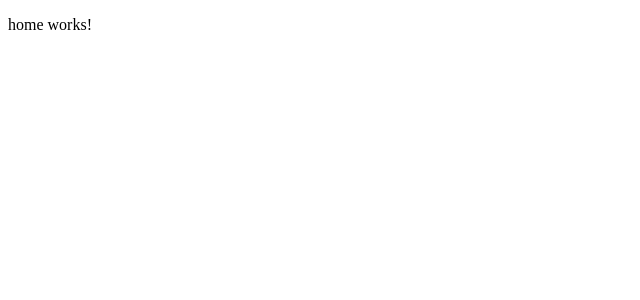
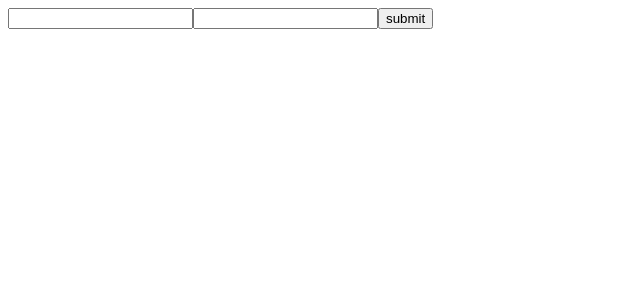
Before and after one commit to hossamabdullah/AngularAdminPanel, an Angular app: page /home in a window 1280 px wide. Shown: the top 300 px of the page, without its empty margins (0-640 px from the left). Built offline with nearby package versions, Linux system fonts and the light colour scheme.

Commit message:
test forms

```diff
--- a/src/app/app.module.ts
+++ b/src/app/app.module.ts
@@ -1,5 +1,6 @@
 import { BrowserModule } from '@angular/platform-browser';
 import { NgModule } from '@angular/core';
+import { ReactiveFormsModule } from '@angular/forms';
 
 import {AppRoutingModule} from './app-routing.module'
 import { AppComponent } from './app.component';
@@ -12,7 +13,8 @@ import { HomeComponent } from './home/home.component';
   ],
   imports: [
     BrowserModule,
-    AppRoutingModule
+    AppRoutingModule,
+    ReactiveFormsModule
   ],
   providers: [],
   bootstrap: [AppComponent]
--- a/src/app/home/home.component.html
+++ b/src/app/home/home.component.html
@@ -1,3 +1,5 @@
-<p>
-  home works!
-</p>
+<form [formGroup]="sampleForm" (ngSubmit)="save()">
+  <input type="text" formControlName="username"/>
+  <input type="password" formControlName="password"/>
+  <input type="submit" value="submit"/>
+</form>
--- a/src/app/home/home.component.ts
+++ b/src/app/home/home.component.ts
@@ -1,4 +1,5 @@
 import { Component, OnInit } from '@angular/core';
+import { FormGroup, FormControl } from '@angular/forms';
 
 @Component({
   selector: 'app-home',
@@ -6,10 +7,21 @@ import { Component, OnInit } from '@angular/core';
   styleUrls: ['./home.component.css']
 })
 export class HomeComponent implements OnInit {
+  sampleForm;
 
   constructor() { }
 
   ngOnInit() {
+    this.sampleForm = new FormGroup({
+      'username': new FormControl(),
+      'password': new FormControl(),
+    });
+  }
+
+  save() {
+    let username = this.sampleForm.controls.username.value;
+    let password = this.sampleForm.controls.password.value;
+    console.log("form submitted with username and password as "+username+", "+password);
   }
 
 }
```
